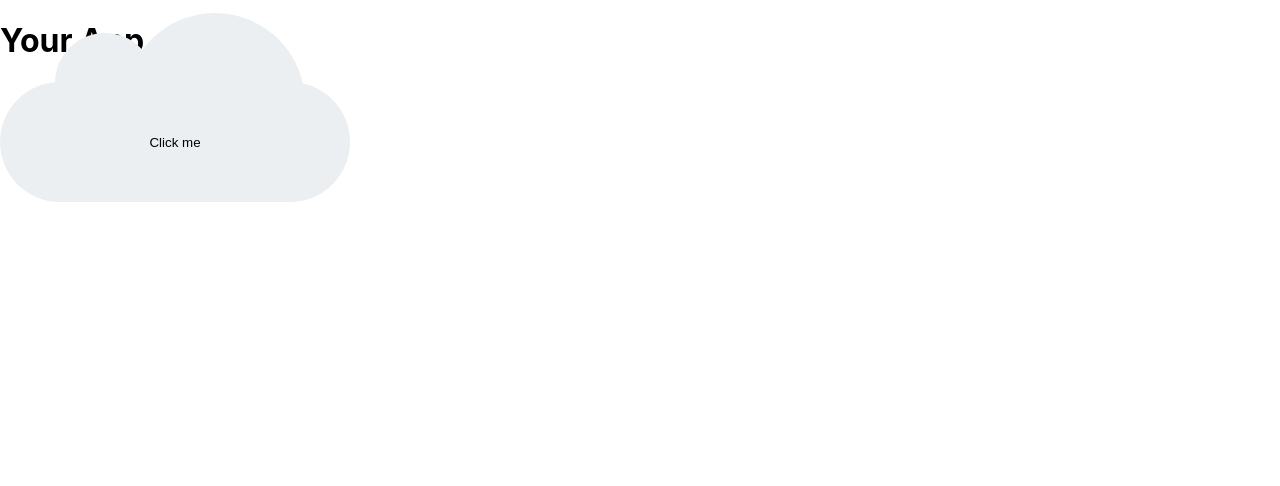
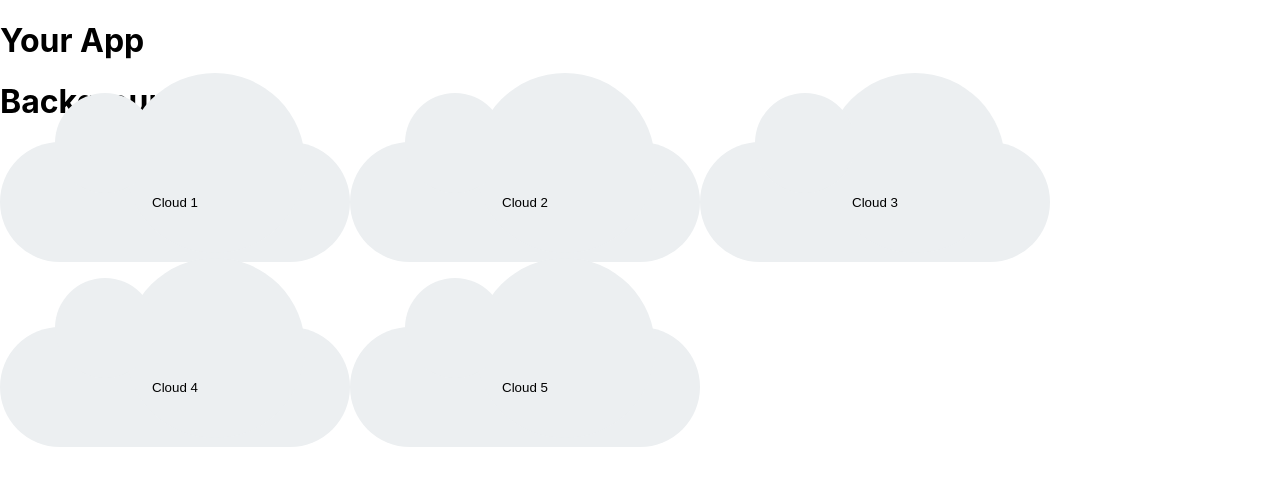
Before and after one commit to SanjnaT41756/ThoughtQloud, a React (Create React App) app: page /#/ in a window 1280 px wide. Shown: the top 486 px of the page. Built offline with nearby package versions, Linux system fonts and the light colour scheme.

Commit message:
create background page that holds variable number of clouds

```diff
--- a/src/App.js
+++ b/src/App.js
@@ -2,18 +2,13 @@ import logo from './logo.svg';
 import './App.css';
 
 import React from 'react';
-import CloudButton from './Cloud'; // Adjust the path based on your project structure
-
+import CloudBackground from './CloudBackground';
 const App = () => {
-  const handleCloudClick = () => {
-    // Your custom logic when the cloud button is clicked
-    console.log('Cloud clicked!');
-  };
-
+  const numberOfClouds = 5; // Specify the number of clouds you want
   return (
     <div>
       <h1>Your App</h1>
-      <CloudButton label="Click me" color="#F08080" />
+      <CloudBackground numberOfClouds={numberOfClouds} />
     </div>
   );
 };
--- /dev/null
+++ b/src/CloudBackground.js
@@ -0,0 +1,28 @@
+// BackgroundPage.js
+import React from 'react';
+import CloudButton from './Cloud';
+
+const CloudBackground = ({ numberOfClouds }) => {
+  const handleCloudClick = () => {
+    //console.log('Cloud clicked!');
+    window.confirm(`clicked`)
+    // Add your custom click event logic here
+  };
+
+  const renderClouds = () => {
+    const clouds = [];
+    for (let i = 0; i < numberOfClouds; i++) {
+      clouds.push(<CloudButton key={i} label={`Cloud ${i + 1}`} onClick={handleCloudClick} />);
+    }
+    return clouds;
+  };
+
+  return (
+    <div>
+      <h1>Background Page</h1>
+      {renderClouds()}
+    </div>
+  );
+};
+
+export default CloudBackground;
```
